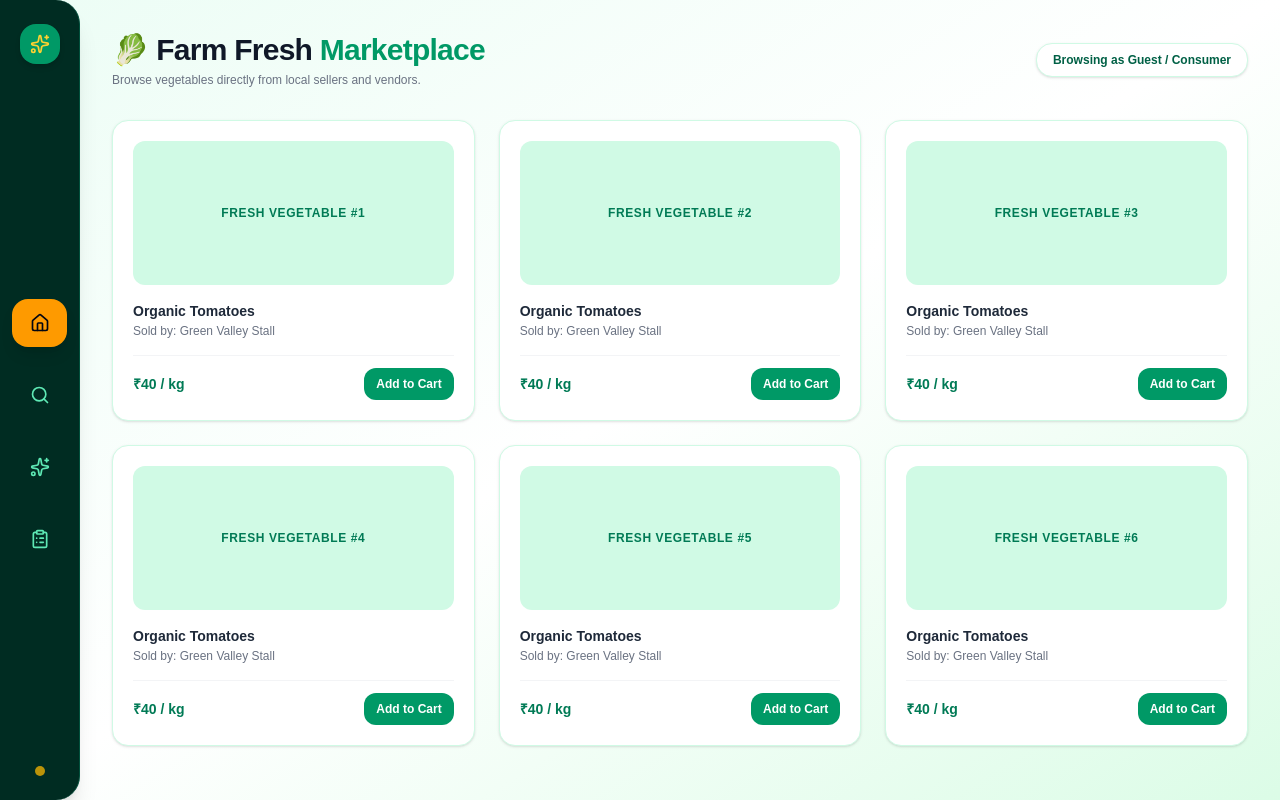
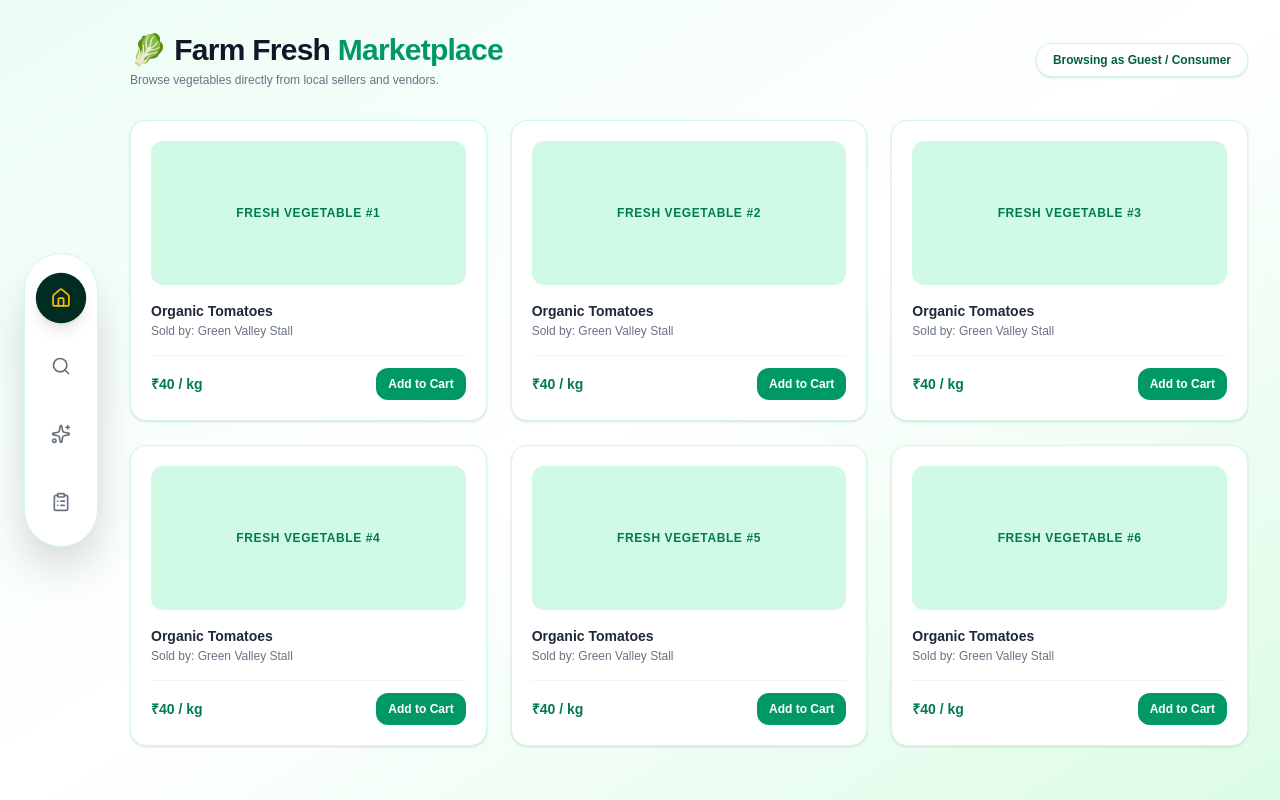
Before and after one commit to devspark-2501/VeggieKart, a Next.js app: page /shop in a window 1280 px wide. Built offline with nearby package versions, Linux system fonts and the light colour scheme.

Commit message:
src/components/Sidebar.js file

```diff
--- a/src/components/Sidebar.js
+++ b/src/components/Sidebar.js
@@ -15,14 +15,8 @@ export default function Sidebar() {
   ];
 
   return (
-    <aside className="w-20 bg-emerald-950 flex flex-col items-center py-6 justify-between rounded-r-3xl shadow-xl h-screen sticky top-0 border-r border-emerald-900">
-      {/* Brand Logo Mini */}
-      <div className="bg-emerald-600 p-2.5 rounded-2xl text-white shadow-md mb-8">
-        <Sparkles className="w-5 h-5 text-amber-300" />
-      </div>
-
-      {/* 4 Navigation Icons */}
-      <nav className="flex flex-col gap-6 w-full px-3">
+    <aside className="my-auto ml-6 flex flex-col items-center py-5 px-3 bg-white rounded-full shadow-2xl border border-emerald-100 sticky top-6 h-fit">
+      <nav className="flex flex-col items-center gap-5">
         {navItems.map((item) => {
           const Icon = item.icon;
           const isActive = activeTab === item.id;
@@ -32,24 +26,21 @@ export default function Sidebar() {
               href={item.href}
               onClick={() => setActiveTab(item.id)}
               title={item.label}
-              className={`flex items-center justify-center p-3.5 rounded-2xl transition-all group relative cursor-pointer ${
+              className={`p-3.5 rounded-full transition-all flex items-center justify-center cursor-pointer relative group ${
                 isActive
-                  ? "bg-amber-500 text-gray-950 shadow-lg font-bold"
-                  : "text-emerald-300 hover:bg-emerald-900 hover:text-amber-300"
+                  ? "bg-emerald-950 text-amber-400 shadow-lg scale-105"
+                  : "text-gray-500 hover:text-emerald-700 hover:bg-emerald-50"
               }`}
             >
               <Icon className="w-5 h-5" />
               {/* Tooltip on hover */}
-              <span className="absolute left-20 bg-emerald-900 text-white text-[10px] px-2 py-1 rounded-md opacity-0 group-hover:opacity-100 transition-opacity whitespace-nowrap pointer-events-none shadow">
+              <span className="absolute left-16 bg-emerald-950 text-white text-[10px] px-2 py-1 rounded-md opacity-0 group-hover:opacity-100 transition-opacity whitespace-nowrap pointer-events-none shadow">
                 {item.label}
               </span>
             </Link>
           );
         })}
       </nav>
-
-      {/* Bottom status dot */}
-      <div className="w-2.5 h-2.5 rounded-full bg-amber-400 animate-pulse"></div>
     </aside>
   );
 }
```
